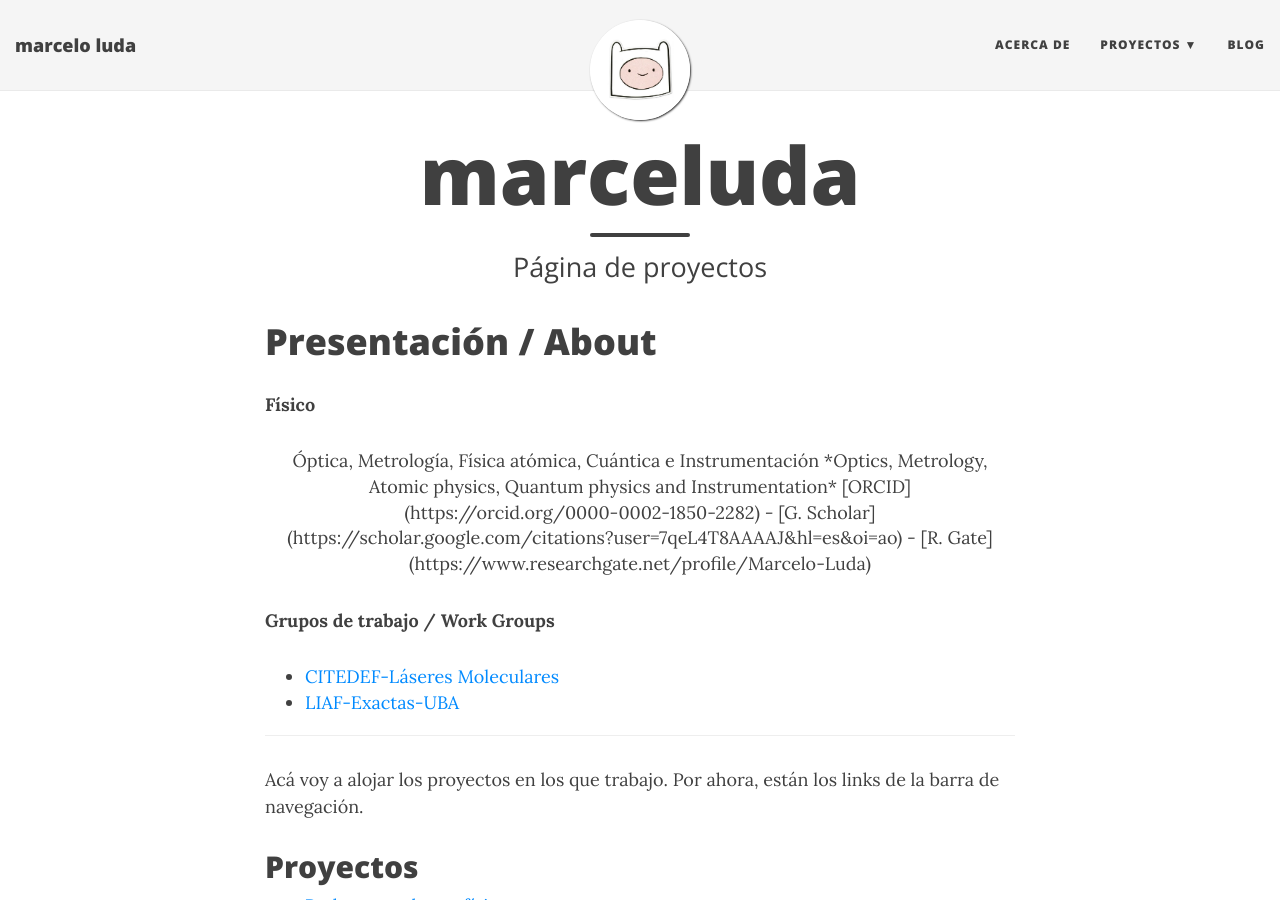
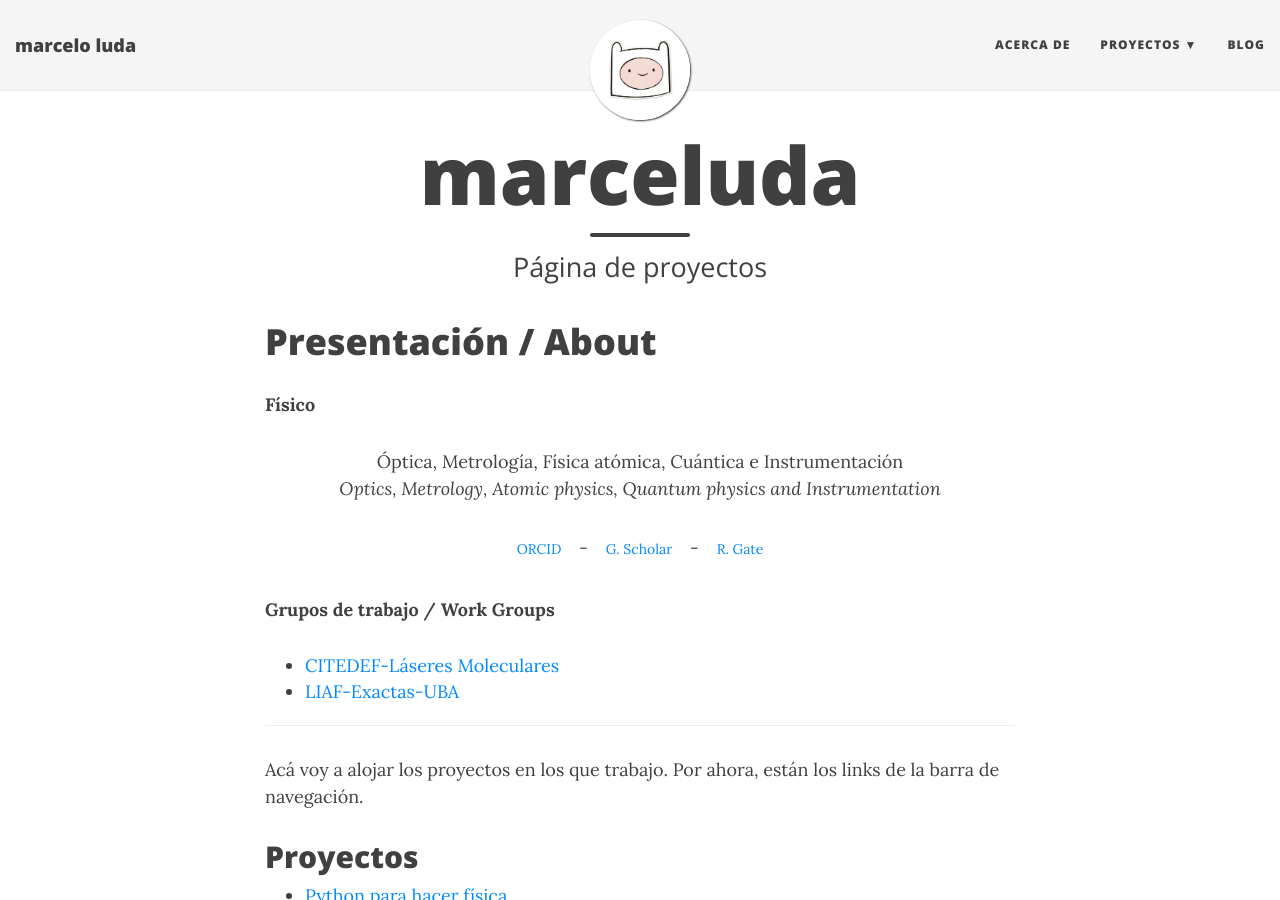
Before and after one commit to marceluda/marceluda.github.io, a Jekyll site: the page built from index.md, in a window 1280 px wide and 900 px high. Built offline with Jekyll 4.4.1, drawn with Linux system fonts in a browser that asks for light colours; nearby versions of some CDN libraries.

Commit message:
Update index.md

```diff
--- a/index.md
+++ b/index.md
@@ -7,14 +7,18 @@
 # Presentación / About
 **Físico**
 <center>
+ <p>
 Óptica, Metrología, Física atómica, Cuántica e Instrumentación
-
-*Optics, Metrology, Atomic physics, Quantum physics and Instrumentation*
-
-[ORCID](https://orcid.org/0000-0002-1850-2282) -
-[G. Scholar](https://scholar.google.com/citations?user=7qeL4T8AAAAJ&hl=es&oi=ao) -
-[R. Gate](https://www.researchgate.net/profile/Marcelo-Luda)
-
+<br />
+<i>Optics, Metrology, Atomic physics, Quantum physics and Instrumentation</i>
+</p>
+<p>
+ <a href="https://orcid.org/0000-0002-1850-2282" class="btn" role="button">ORCID</a>
+ -
+ <a href="https://scholar.google.com/citations?user=7qeL4T8AAAAJ&hl=es&oi=ao" class="btn" role="button">G. Scholar</a>
+ -
+ <a href="https://www.researchgate.net/profile/Marcelo-Luda" class="btn" role="button">R. Gate</a>
+</p>
 </center>
 
 **Grupos de trabajo / Work Groups**
```
